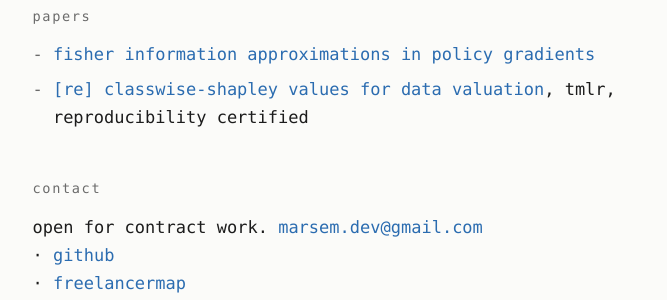
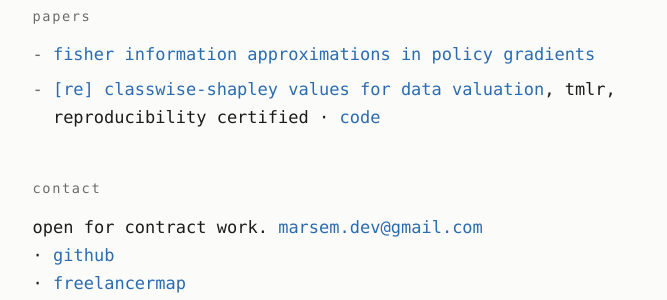
Before and after one commit to kosmitive/kosmitive.github.io, a Jekyll site: the page built from index.md, in a window 1280 px wide. Shown: the part 904-1204 px from the top of the page, without its empty margins (293-960 px from the left). Built offline with Jekyll 4.4.1, drawn with Linux system fonts in a browser that asks for light colours; our own code applies the rules of GitHub Pages for plain Markdown files.

Commit message:
link classwise-shapley reproduction code

```diff
--- a/index.md
+++ b/index.md
@@ -28,7 +28,7 @@ tools: jax, pytorch, ray, c++, python
 ## papers
 
 - [fisher information approximations in policy gradients](https://doi.org/10.1007/978-3-030-41188-6_6)
-- [[re] classwise-shapley values for data valuation](https://openreview.net/forum?id=srFEYJkqD7), tmlr, reproducibility certified
+- [[re] classwise-shapley values for data valuation](https://openreview.net/forum?id=srFEYJkqD7), tmlr, reproducibility certified · [code](https://github.com/kosmitive/reproduction-classwise-shapley)
 
 ## contact
 
```
